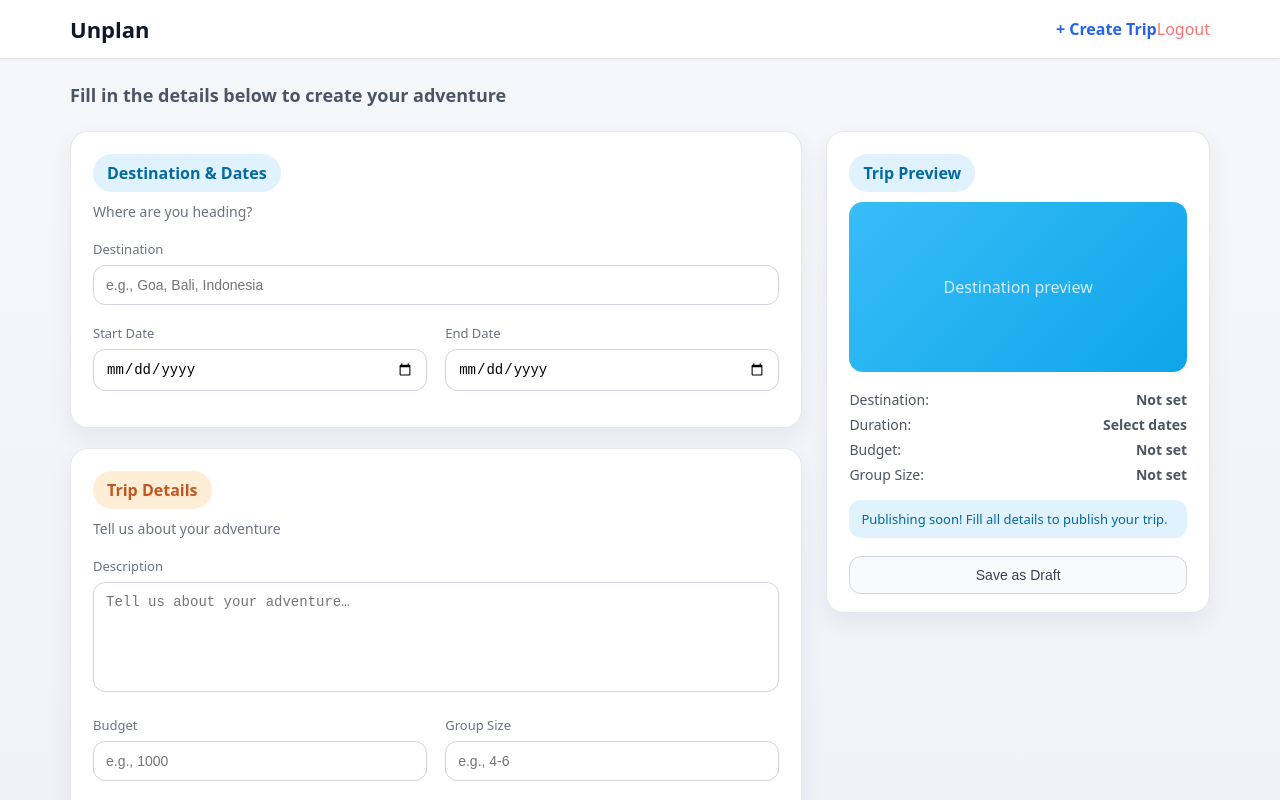
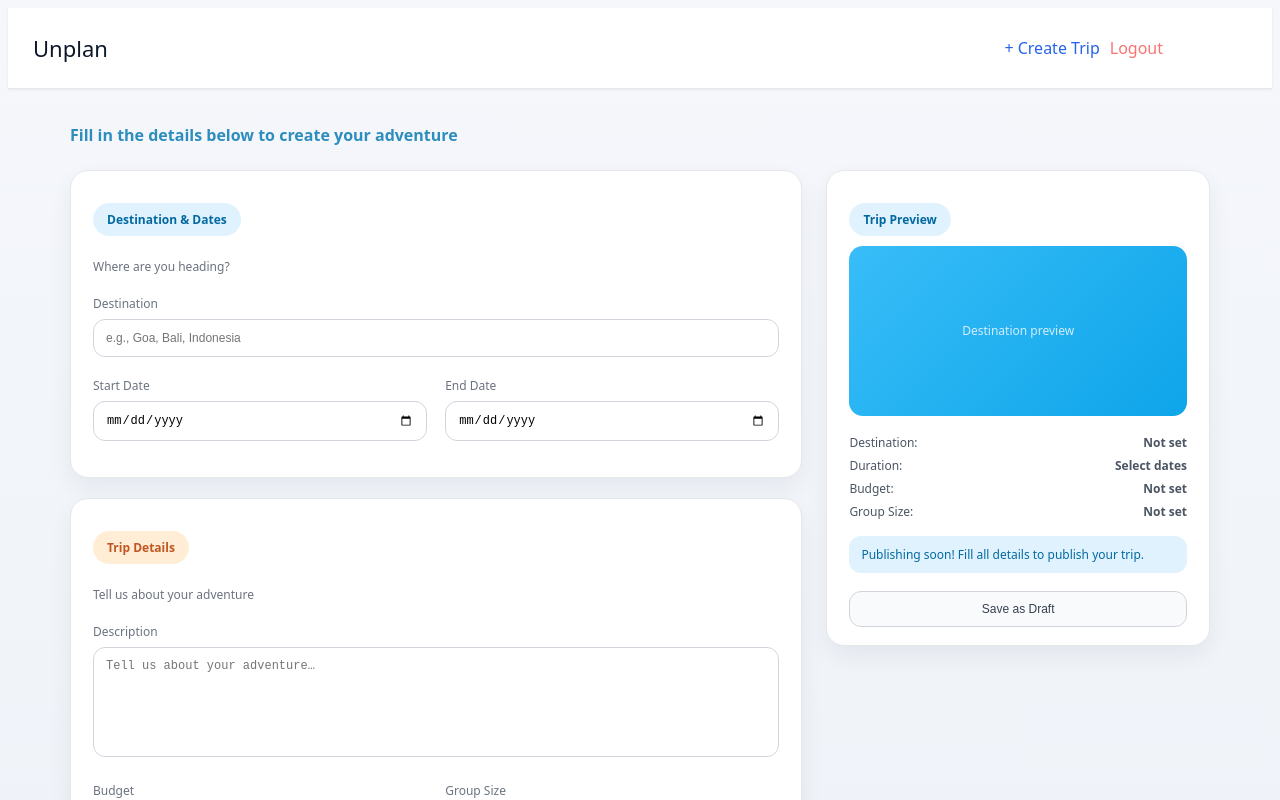
Before and after one commit to atharvgit2005/Unplan, a React (Create React App) app in the folder frontend/: page / in a window 1280 px wide. Shown: the top 800 px of the page. Built offline with nearby package versions, Linux system fonts and the light colour scheme.

Commit message:
Added consistency in font size

```diff
--- a/frontend/src/pages/create-trip.css
+++ b/frontend/src/pages/create-trip.css
@@ -1,7 +1,7 @@
 * {
     box-sizing: border-box;
-    margin: 0;
-    padding: 0;
+    margin: 10;
+    padding: 20;
   }
 
   body {
@@ -27,15 +27,15 @@
 
   .topbar-inner {
     max-width: 1180px;
-    margin: 0 auto;
-    padding: 14px 20px;
+    margin: 10 auto;
+    padding: 25px 25px;
     display: flex;
     align-items: center;
     justify-content: space-between;
   }
 
   .logo {
-    font-weight: 700;
+    font-weight: 500;
     font-size: 22px;
     color: #0f172a;
   }
@@ -49,7 +49,8 @@
 
   .link-primary {
     color: #2563eb;
-    font-weight: 600;
+    font-weight: 400;
+    margin: 10px;
   }
 
   .link-danger {
@@ -71,8 +72,8 @@
 
   .headline {
     text-align: left;
-    font-size: 18px;
-    color: #4b5563;
+    font-size: 16px;
+    color: #2d8ebe;
     margin-bottom: 24px;
   }
 
@@ -102,7 +103,7 @@
 
 
   .card-title {
-    font-size: 16px;
+    font-size: 12px;
     font-weight: 700;
     margin-bottom: 10px;
     display: inline-flex;
@@ -128,13 +129,13 @@
   }
 
   .card-subtitle {
-    font-size: 14px;
+    font-size: 12px;
     color: #6b7280;
     margin-bottom: 16px;
   }
 
   .label {
-    font-size: 13px;
+    font-size: 12px;
     color: #6b7280;
   }
 
@@ -146,7 +147,7 @@
     padding: 11px 12px;
     border-radius: 12px;
     border: 1px solid #d1d5db;
-    font-size: 14px;
+    font-size: 12px;
     outline: none;
     background-color: #ffffff;
   }
@@ -182,7 +183,7 @@
     align-items: center;
     justify-content: center;
     color: #e5f3ff;
-    font-size: 16px;
+    font-size: 12px;
     margin-bottom: 18px;
   }
 
@@ -191,7 +192,7 @@
   }
 
   .preview-info {
-    font-size: 14px;
+    font-size: 12px;
     color: #4b5563;
   }
 
@@ -217,7 +218,7 @@
     border-radius: 12px;
     background: #e0f2fe;
     color: #0369a1;
-    font-size: 13px;
+    font-size: 12px;
   }
 
 
@@ -228,7 +229,7 @@
     padding: 10px 0;
     border: 1px solid #d1d5db;
     background: #f9fafb;
-    font-size: 14px;
+    font-size: 12px;
     cursor: pointer;
     color: #374151;
   }
@@ -247,9 +248,9 @@
   }
 
   .button-publish {
-    min-width: 260px;
-    padding: 12px 28px;
-    font-size: 15px;
+    min-width: 200px;
+    padding: 10px 20px;
+    font-size: 13px;
     border-radius: 999px;
     border: none;
     cursor: pointer;
```
